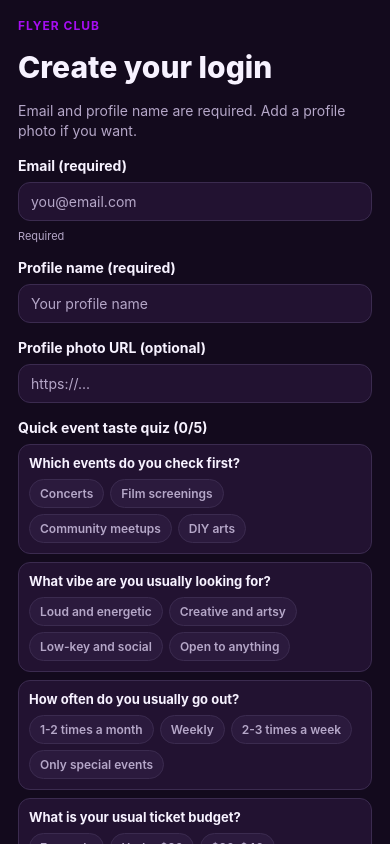
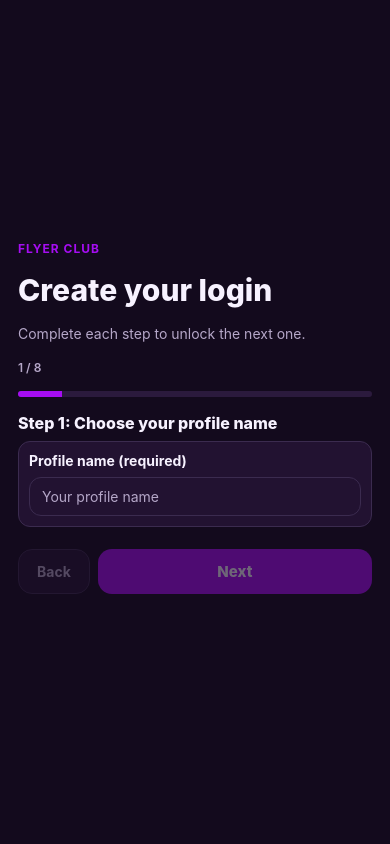
Before and after one commit to wmichaellyon-droid/flyer-club, a React Native app in the folder mobile/: screen / in a window 390 px wide. Built offline with nearby package versions, Linux system fonts and the light colour scheme.

Commit message:
Convert login into gated step-by-step flow

```diff
--- a/mobile/src/screens/LoginScreen.tsx
+++ b/mobile/src/screens/LoginScreen.tsx
@@ -4,7 +4,6 @@ import {
   Platform,
   Pressable,
   SafeAreaView,
-  ScrollView,
   StyleSheet,
   Text,
   TextInput,
@@ -28,14 +27,16 @@ function isValidEmail(value: string) {
 }
 
 export function LoginScreen({ onComplete }: LoginScreenProps) {
+  const baseSteps = 3; // profileName, email, profileImage
+  const totalSteps = baseSteps + LOGIN_QUESTIONS.length;
   const [email, setEmail] = useState(DEFAULT_USER.email);
   const [profileName, setProfileName] = useState(DEFAULT_USER.profileName);
   const [profileImageUrl, setProfileImageUrl] = useState(DEFAULT_USER.profileImageUrl);
   const [answers, setAnswers] = useState<EventTasteAnswers>({});
+  const [step, setStep] = useState(0);
 
-  const answeredCount = Object.keys(answers).length;
-  const allAnswered = answeredCount === LOGIN_QUESTIONS.length;
-  const canContinue = isValidEmail(email) && profileName.trim().length >= 2 && allAnswered;
+  const questionIndex = step - baseSteps;
+  const currentQuestion = questionIndex >= 0 ? LOGIN_QUESTIONS[questionIndex] : null;
 
   const emailHint = useMemo(() => {
     if (email.length === 0) {
@@ -44,18 +45,91 @@ export function LoginScreen({ onComplete }: LoginScreenProps) {
     return isValidEmail(email) ? 'Looks good' : 'Enter a valid email';
   }, [email]);
 
+  const canProceed = useMemo(() => {
+    if (step === 0) {
+      return profileName.trim().length >= 2;
+    }
+    if (step === 1) {
+      return isValidEmail(email);
+    }
+    if (step === 2) {
+      return true; // optional step
+    }
+    if (currentQuestion) {
+      return !!answers[currentQuestion.id];
+    }
+    return false;
+  }, [step, profileName, email, currentQuestion, answers]);
+
+  const onNext = () => {
+    if (!canProceed) {
+      return;
+    }
+
+    if (step < totalSteps - 1) {
+      setStep((prev) => prev + 1);
+      return;
+    }
+
+    onComplete({
+      email: email.trim(),
+      profileName: profileName.trim(),
+      profileImageUrl: profileImageUrl.trim(),
+      tasteAnswers: answers,
+    });
+  };
+
+  const onBack = () => {
+    setStep((prev) => Math.max(0, prev - 1));
+  };
+
+  const nextLabel = step === totalSteps - 1 ? 'Finish login' : 'Next';
+
+  const stepTitle =
+    step === 0
+      ? 'Step 1: Choose your profile name'
+      : step === 1
+        ? 'Step 2: Enter your email'
+        : step === 2
+          ? 'Step 3: Add a profile photo (optional)'
+          : `Step ${step + 1}: Event taste question ${questionIndex + 1}`;
+
   return (
     <SafeAreaView style={styles.safe}>
       <KeyboardAvoidingView
         style={styles.keyboardWrap}
         behavior={Platform.OS === 'ios' ? 'padding' : undefined}
       >
-        <ScrollView contentContainerStyle={styles.container} keyboardShouldPersistTaps="handled">
+        <View style={styles.container}>
           <Text style={styles.kicker}>Flyer Club</Text>
           <Text style={styles.title}>Create your login</Text>
-          <Text style={styles.subtitle}>Email and profile name are required. Add a profile photo if you want.</Text>
+          <Text style={styles.subtitle}>Complete each step to unlock the next one.</Text>
+          <Text style={styles.progressLabel}>
+            {step + 1} / {totalSteps}
+          </Text>
+
+          <View style={styles.progressTrack}>
+            <View style={[styles.progressFill, { width: `${((step + 1) / totalSteps) * 100}%` }]} />
+          </View>
 
           <View style={styles.block}>
+            <Text style={styles.stepTitle}>{stepTitle}</Text>
+
+            {step === 0 && (
+              <View style={styles.questionCard}>
+                <Text style={styles.label}>Profile name (required)</Text>
+                <TextInput
+                  style={styles.input}
+                  placeholder="Your profile name"
+                  placeholderTextColor={theme.textMuted}
+                  value={profileName}
+                  onChangeText={setProfileName}
+                />
+              </View>
+            )}
+
+            {step === 1 && (
+              <View style={styles.questionCard}>
                 <Text style={styles.label}>Email (required)</Text>
                 <TextInput
                   style={styles.input}
@@ -68,19 +142,10 @@ export function LoginScreen({ onComplete }: LoginScreenProps) {
                 />
                 <Text style={styles.hint}>{emailHint}</Text>
               </View>
+            )}
 
-          <View style={styles.block}>
-            <Text style={styles.label}>Profile name (required)</Text>
-            <TextInput
-              style={styles.input}
-              placeholder="Your profile name"
-              placeholderTextColor={theme.textMuted}
-              value={profileName}
-              onChangeText={setProfileName}
-            />
-          </View>
-
-          <View style={styles.block}>
+            {step === 2 && (
+              <View style={styles.questionCard}>
                 <Text style={styles.label}>Profile photo URL (optional)</Text>
                 <TextInput
                   style={styles.input}
@@ -90,20 +155,25 @@ export function LoginScreen({ onComplete }: LoginScreenProps) {
                   onChangeText={setProfileImageUrl}
                   autoCapitalize="none"
                 />
+                <Text style={styles.hint}>You can skip this and add a photo later.</Text>
               </View>
+            )}
 
-          <View style={styles.block}>
-            <Text style={styles.label}>Quick event taste quiz ({answeredCount}/{LOGIN_QUESTIONS.length})</Text>
-            {LOGIN_QUESTIONS.map((question) => (
-              <View key={question.id} style={styles.questionCard}>
-                <Text style={styles.questionPrompt}>{question.prompt}</Text>
+            {currentQuestion && (
+              <View style={styles.questionCard}>
+                <Text style={styles.questionPrompt}>{currentQuestion.prompt}</Text>
                 <View style={styles.optionsWrap}>
-                  {question.options.map((option) => {
-                    const active = answers[question.id] === option;
+                  {currentQuestion.options.map((option) => {
+                    const active = answers[currentQuestion.id] === option;
                     return (
                       <Pressable
                         key={option}
-                        onPress={() => setAnswers((prev) => ({ ...prev, [question.id]: option }))}
+                        onPress={() =>
+                          setAnswers((prev) => ({
+                            ...prev,
+                            [currentQuestion.id]: option,
+                          }))
+                        }
                         style={[styles.optionChip, active && styles.optionChipActive]}
                       >
                         <Text style={[styles.optionChipLabel, active && styles.optionChipLabelActive]}>
@@ -114,24 +184,18 @@ export function LoginScreen({ onComplete }: LoginScreenProps) {
                   })}
                 </View>
               </View>
-            ))}
+            )}
           </View>
 
-          <Pressable
-            style={[styles.cta, !canContinue && styles.ctaDisabled]}
-            disabled={!canContinue}
-            onPress={() =>
-              onComplete({
-                email: email.trim(),
-                profileName: profileName.trim(),
-                profileImageUrl: profileImageUrl.trim(),
-                tasteAnswers: answers,
-              })
-            }
-          >
-            <Text style={styles.ctaLabel}>Continue to setup</Text>
+          <View style={styles.actionsRow}>
+            <Pressable onPress={onBack} disabled={step === 0} style={[styles.backBtn, step === 0 && styles.backBtnDisabled]}>
+              <Text style={styles.backBtnLabel}>Back</Text>
             </Pressable>
-        </ScrollView>
+            <Pressable style={[styles.cta, !canProceed && styles.ctaDisabled]} disabled={!canProceed} onPress={onNext}>
+              <Text style={styles.ctaLabel}>{nextLabel}</Text>
+            </Pressable>
+          </View>
+        </View>
       </KeyboardAvoidingView>
     </SafeAreaView>
   );
@@ -146,9 +210,11 @@ const styles = StyleSheet.create({
     flex: 1,
   },
   container: {
+    flex: 1,
     padding: 18,
     gap: 16,
     paddingBottom: 28,
+    justifyContent: 'center',
   },
   kicker: {
     color: theme.primary,
@@ -166,6 +232,27 @@ const styles = StyleSheet.create({
     color: theme.textMuted,
     fontSize: 14,
     lineHeight: 20,
+  },
+  stepTitle: {
+    color: theme.text,
+    fontSize: 16,
+    fontWeight: '800',
+  },
+  progressLabel: {
+    color: theme.textMuted,
+    fontSize: 12,
+    fontWeight: '600',
+  },
+  progressTrack: {
+    width: '100%',
+    height: 6,
+    borderRadius: 999,
+    backgroundColor: theme.surfaceAlt,
+    overflow: 'hidden',
+  },
+  progressFill: {
+    height: '100%',
+    backgroundColor: theme.primary,
   },
   block: {
     gap: 8,
@@ -227,11 +314,35 @@ const styles = StyleSheet.create({
   optionChipLabelActive: {
     color: theme.text,
   },
+  actionsRow: {
+    flexDirection: 'row',
+    gap: 8,
+    marginTop: 6,
+  },
+  backBtn: {
+    borderRadius: 14,
+    borderWidth: 1,
+    borderColor: theme.border,
+    backgroundColor: theme.surface,
+    alignItems: 'center',
+    justifyContent: 'center',
+    paddingVertical: 13,
+    paddingHorizontal: 18,
+  },
+  backBtnDisabled: {
+    opacity: 0.4,
+  },
+  backBtnLabel: {
+    color: theme.textMuted,
+    fontWeight: '700',
+    fontSize: 14,
+  },
   cta: {
-    marginTop: 4,
+    flex: 1,
     borderRadius: 14,
     backgroundColor: theme.primary,
     alignItems: 'center',
+    justifyContent: 'center',
     paddingVertical: 13,
   },
   ctaDisabled: {
```
Also changed, not shown: 3 other files (tests, documents, lock files or other folders). Lines whose indentation alone changed are shown as unchanged.
